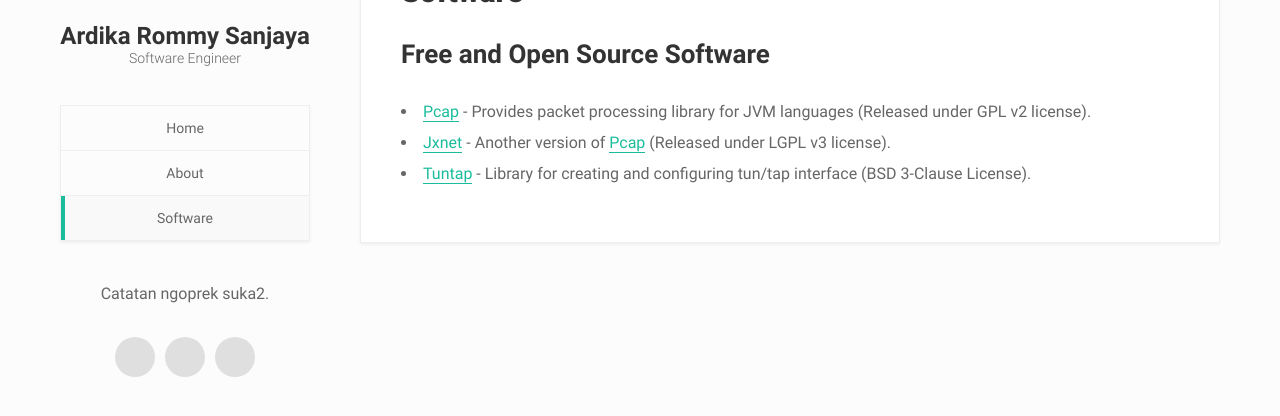
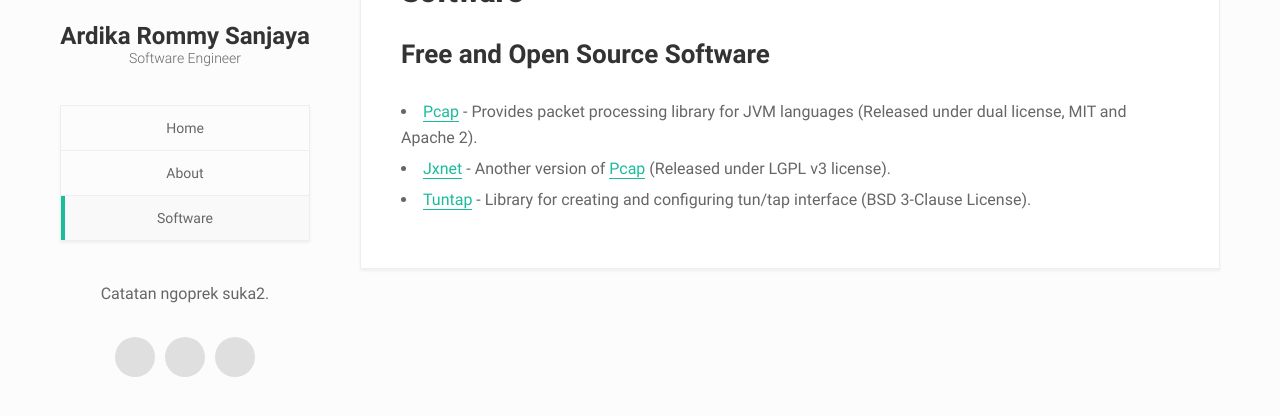
Before and after one commit to ardikars/ardikars.github.io, a Jekyll site: the page built from _pages/software/index.md, in a window 1280 px wide, cut to the strip 204-620 px from the top of the page. Built offline with Jekyll 4.4.1, drawn with Linux system fonts in a browser that asks for light colours.

Commit message:
Update index.md

```diff
--- a/_pages/software/index.md
+++ b/_pages/software/index.md
@@ -7,6 +7,6 @@ layout: page
 
 ## Free and Open Source Software
 
-* [Pcap](https://pcap.ardikars.com "Pcap docs") - Provides packet processing library for JVM languages (Released under GPL v2 license).
+* [Pcap](https://pcap.ardikars.com "Pcap docs") - Provides packet processing library for JVM languages (Released under dual license, MIT and Apache 2).
 * [Jxnet](https://github.com/jxnet "Jxnet source code") - Another version of [Pcap](https://pcap.ardikars.com) (Released under LGPL v3 license).
 * [Tuntap](https://github.com/ardikars/tuntap "Tuntap") - Library for creating and configuring tun/tap interface (BSD 3-Clause License).
```
